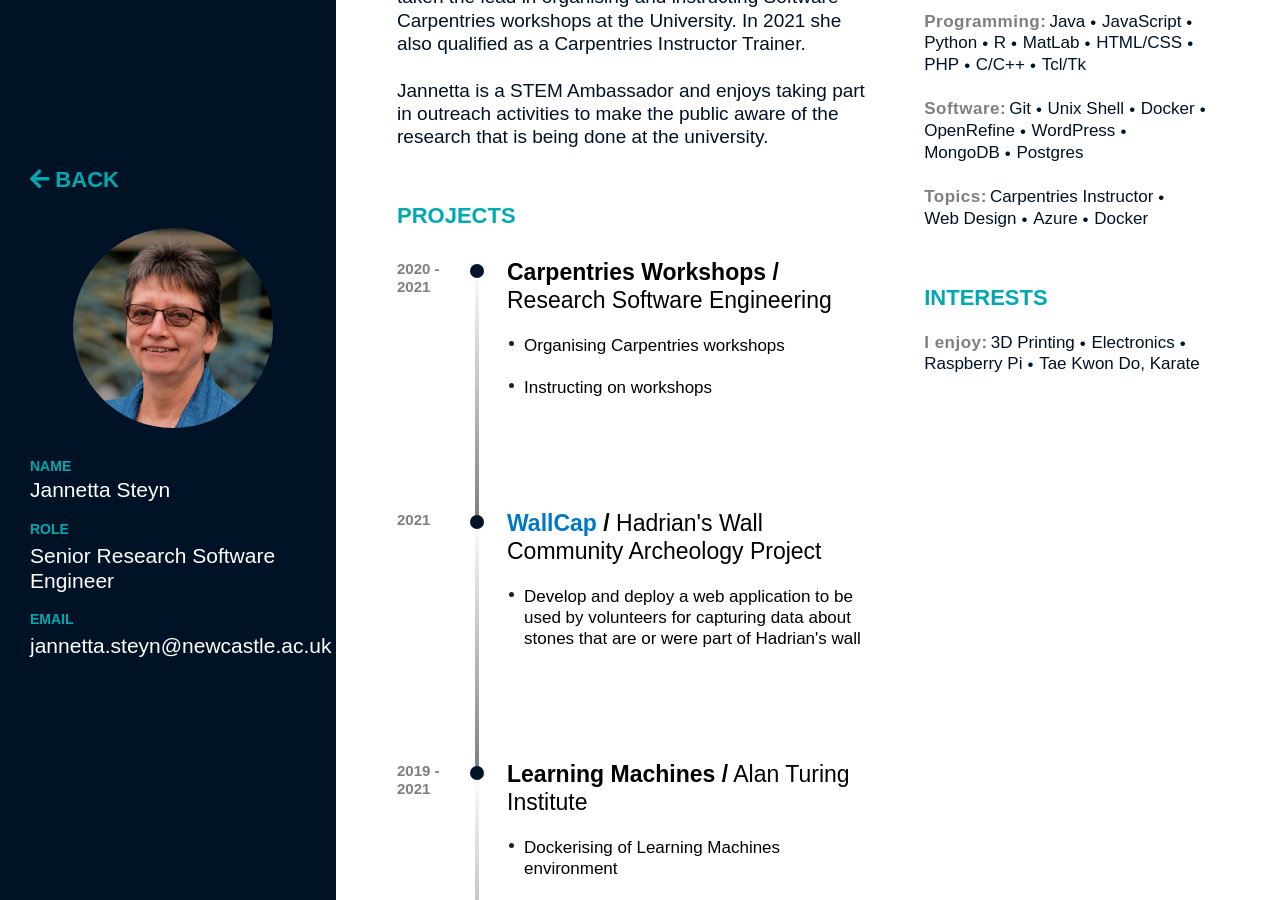
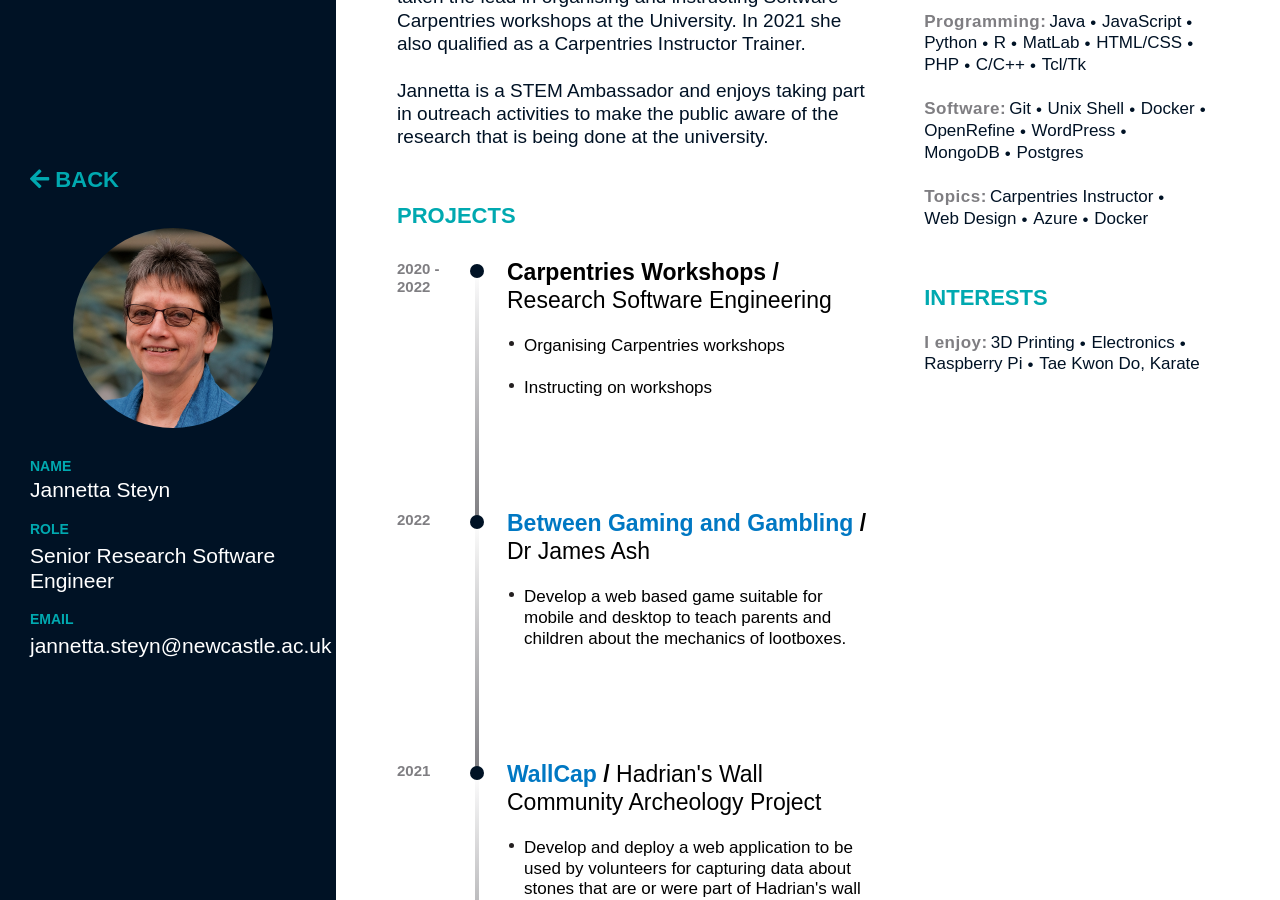
Before and after one commit to NewcastleRSE/rse-team-website, a Jekyll site: the page built from jannetta-steyn.md, in a window 1280 px wide and 900 px high, scrolled down 364 px. Built offline with Jekyll 4.4.1, drawn with Linux system fonts in a browser that asks for light colours; some web fonts are replaced.

Commit message:
Update experience

```diff
--- a/jannetta-steyn.md
+++ b/jannetta-steyn.md
@@ -43,10 +43,15 @@ sections:
   projects:
     - title: Carpentries Workshops
       partner: Research Software Engineering
-      year: 2020 - 2021
+      year: 2020 - 2022
       tasks:
         - Organising Carpentries workshops
         - Instructing on workshops
+    - title: <a href="http://www.gaminggamblingresearch.org.uk/">Between Gaming and Gambling</a>
+      partner: Dr James Ash
+      year: 2022
+      tasks:
+        - Develop a web based game suitable for mobile and desktop to teach parents and children about the mechanics of lootboxes.
     - title: <a href="https://wallcap.ncl.ac.uk/">WallCap</a>
       partner: Hadrian's Wall Community Archeology Project
       year: 2021
```
